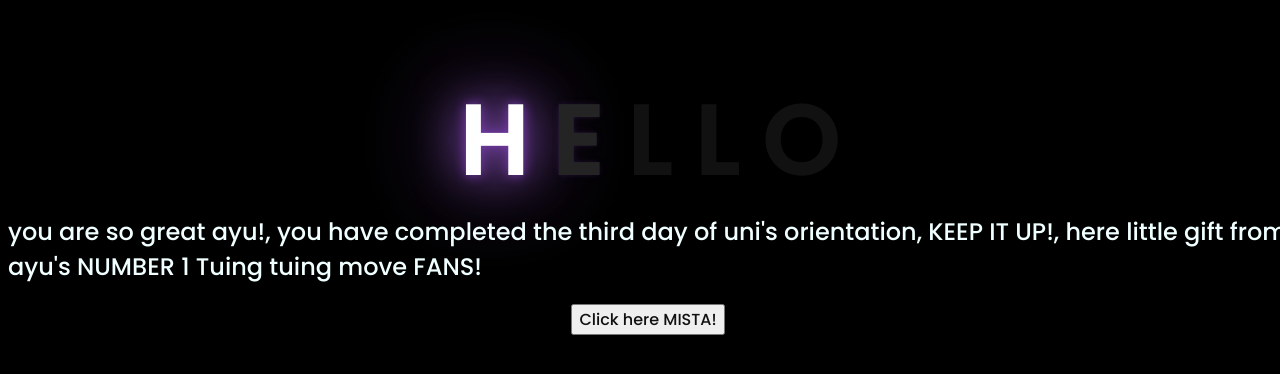
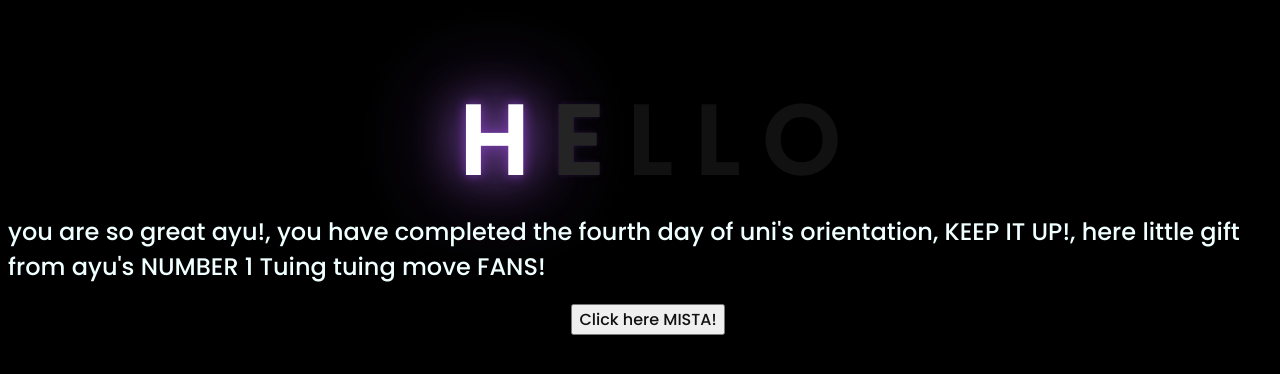
Before and after one commit to candra2005/flower2005, a plain HTML site: page index.html in a window 1280 px wide. Shown: the part 206-580 px from the top of the page. Drawn offline with Linux system fonts and the light colour scheme.

Commit message:
index.html

```diff
--- a/index.html
+++ b/index.html
@@ -18,7 +18,7 @@
         <span>O</span>
     </div>
     <div class="description">
-        <span>you are so great ayu!, you have completed the third day of uni's orientation, KEEP IT UP!, here little gift from ayu's NUMBER 1 Tuing tuing move FANS!</span>
+        <span>you are so great ayu!, you have completed the fourth day of uni's orientation, KEEP IT UP!, here little gift from ayu's NUMBER 1 Tuing tuing move FANS!</span>
     </div>
     <div class="button">
         <button>
```
